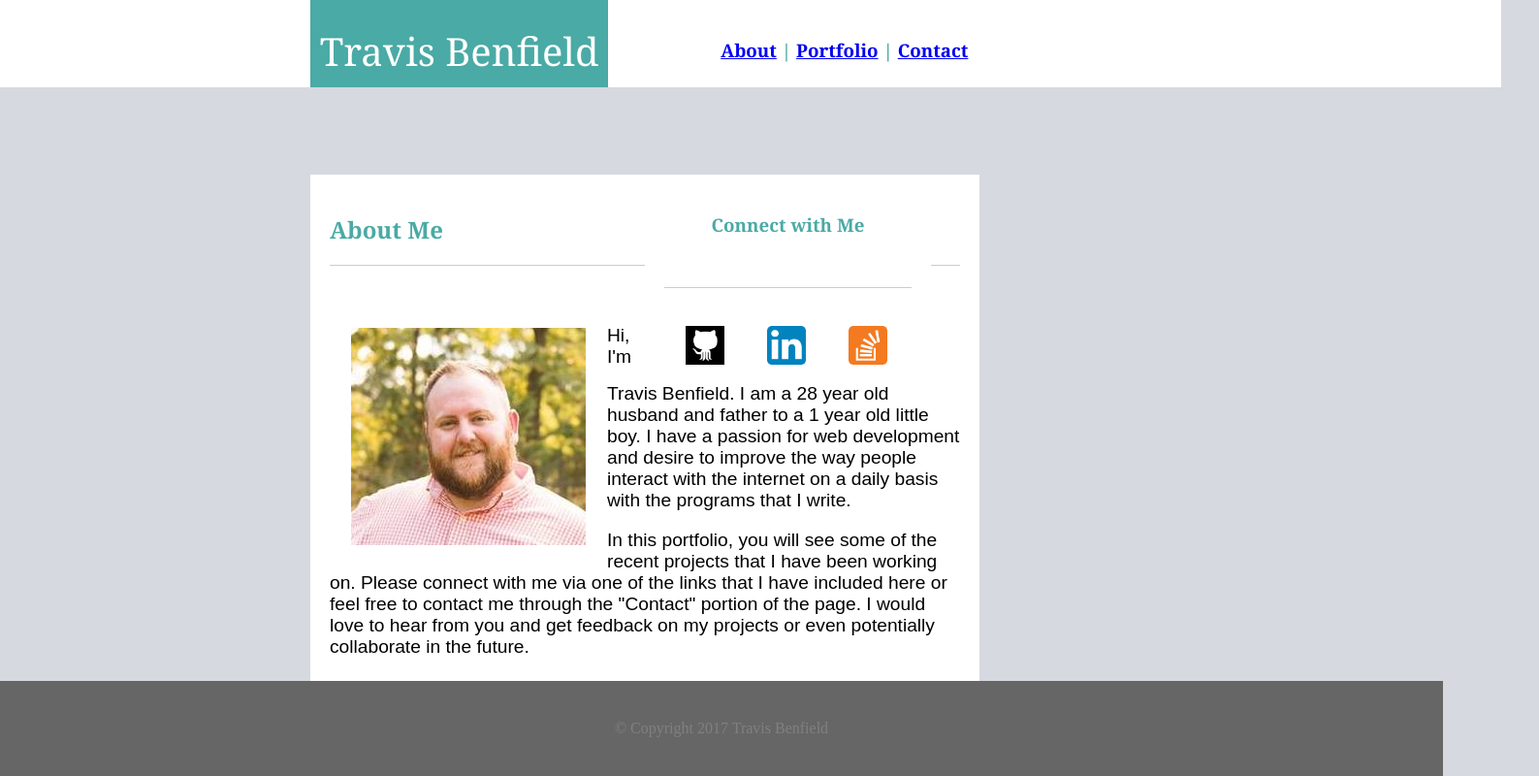
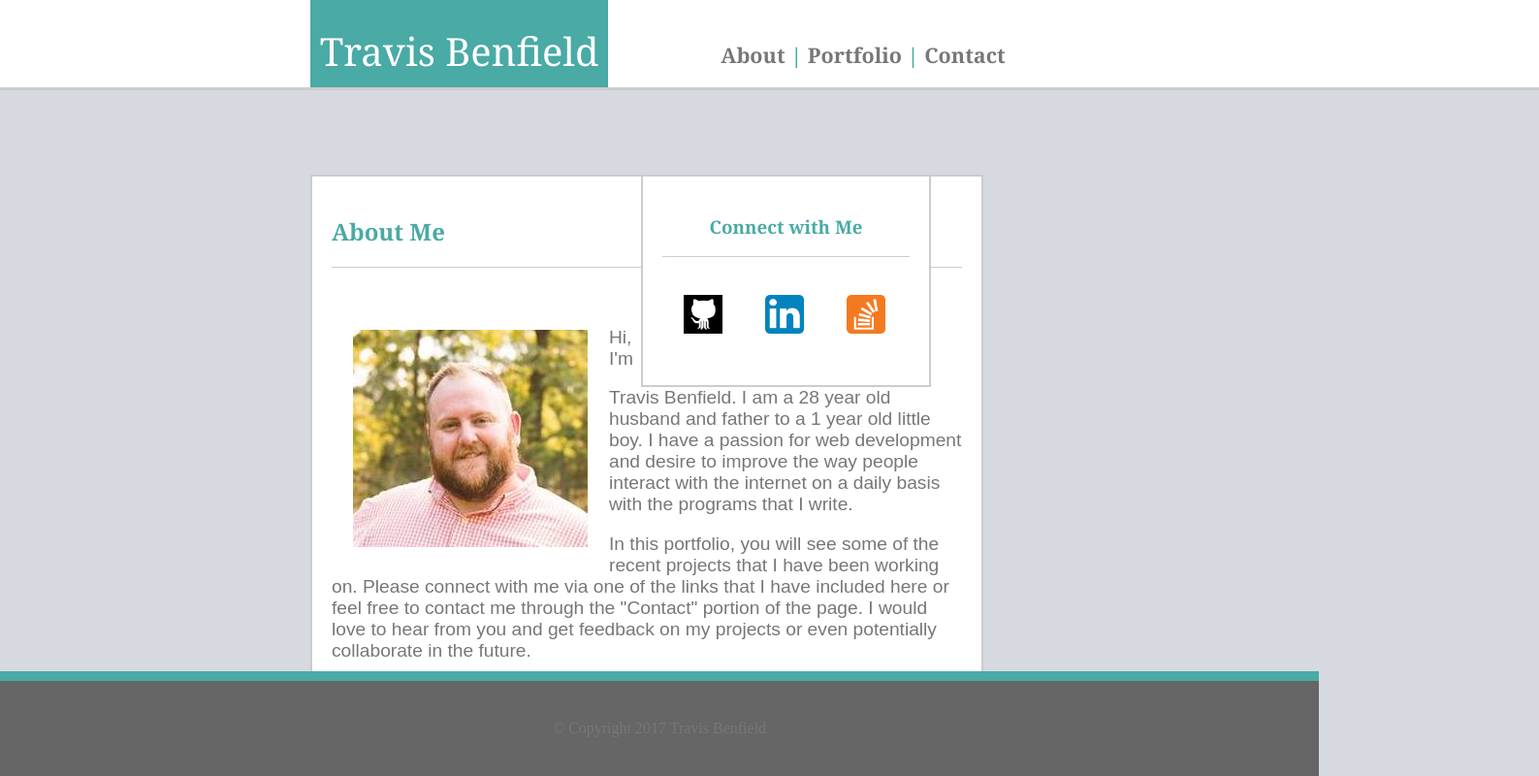
Before and after one commit to benfieldta/Basic-Portfolio, a plain HTML site: page index.html in a window 1280 px wide. Shown: the whole page at 97% size, 1587 px wide, since content can reach past the window. Drawn offline with Linux system fonts and the light colour scheme.

Commit message:
final_stage_1

```diff
--- a/assets/css/style.css
+++ b/assets/css/style.css
@@ -4,22 +4,28 @@ body {
 }
 
 #links {
+	z-index: 1;
 	position: absolute; top: 0;
-	z-index: -1;
-	width: 78%;
+	width: 81%;
 	height: 70px;
 	text-align: right;
-	background-color: white;
+	background-color: #ffffff;
+	color: #777777;
 	line-spacing: 40px;
-	font-size: 120%
-	color: grey;
+	font-size: 115%;
 	padding-right: 550px;
 	padding-top: 20px;
-	border-bottom: 5px;
-	border-bottom-color: #ccc;
+	border-bottom: 3px solid #cccccc;
+}
+
+a {
+	color: #777777;
+	text-decoration: none;
 }
 
 #name {
+	z-index: 2;
+	position: relative;
 	background-color: #4aaaa5;
 	font-family: 'Georgia', Times, Times New Roman, serif;
 	font-size: 250%;
@@ -54,12 +60,13 @@ hr2 {
 
 #about_me {
 	width: 650px;
-	height: 500px;
-	background-color: white;
+	min-height: 500px;
+	background-color: #ffffff;
 	padding: 20px;
 	margin-top: 90px;
 	margin-bottom: 30px;
 	margin-left: 320px;
+	border: 2px solid #cccccc;
 }
 
 h2 {
@@ -70,23 +77,26 @@ h2 {
 p {
 	font-family: 'Arial', 'Helvetica Neue', Helvetica, sans-serif;
 	font-size: 120%;
+	color: #777777;
 }
 
 #connect {
 	width: 255px;
 	height: 175px;
-	background-color: white;
+	background-color: #ffffff;
+	float: right;
 	padding: 20px;
-	float: right;
 	margin-right: 320px;
 	margin-top: 60px;
 	text-align: center;
 	font-family: 'Arial', 'Helvetica Neue', Helvetica, sans-serif;
+	border: 2px solid #cccccc;
 }
 
 h3 {
 	font-family: 'Georgia', Times, Times New Roman, serif;
 	color: #4aaaa5;
+	padding-bottom: -40px;
 }
 
 img {
@@ -95,14 +105,12 @@ img {
 }
 
 #footer {
-	position: absolute; bottom: 0px;
-	clear: all;
-	width: 110%;
+	position: absolute;
+	bottom: 0px;
+	width: 100%;
 	background-color: #666666;
 	text-align: center;
-	color: grey;
-	margin-right: 0;
+	color: #777777;
 	padding: 40px;
-	border: 40px;
-	border-color: #4aaaa5;
+	border-top: 10px solid #4aaaa5;
 }
--- a/index.html
+++ b/index.html
@@ -9,9 +9,9 @@
 <body>
 
 	<div id="links">
-
-		<h3><a href="index.html">About</a> | <a href="portfolio.html">Portfolio</a> | <a href="contact.html">Contact</a></h3>
-
+		<h3>
+		<a href="index.html">About</a> | <a href="portfolio.html">Portfolio</a> | <a href="contact.html">Contact</a>
+		</h3>
 	</div>
 
 	<div id="name"
@@ -22,7 +22,7 @@
 
    	<div id= "connect">
 
-   		<h3>Connect with Me</h3><br>
+   		<h3>Connect with Me</h3>
    		<hr></hr>
 
    			<a href="https://github.com/benfieldta" target="_blank"><img src="assets/images/github.png" alt="GitHub" width= "40" height="40"></a>
@@ -45,7 +45,7 @@
 		<p> In this portfolio, you will see some of the recent projects that I have been working on. Please connect with me via one of the links that I have included here or feel free to contact me through the "Contact" portion of the page. I would love to hear from you and get feedback on my projects or even potentially collaborate in the future.</p>
 
   	 </div>
-
+	<hr3></hr3>
 	<div id="footer">
 
 		<footer>© Copyright 2017 Travis Benfield</footer>
```
Also changed, not shown: contact.html (line endings or trailing spaces).
